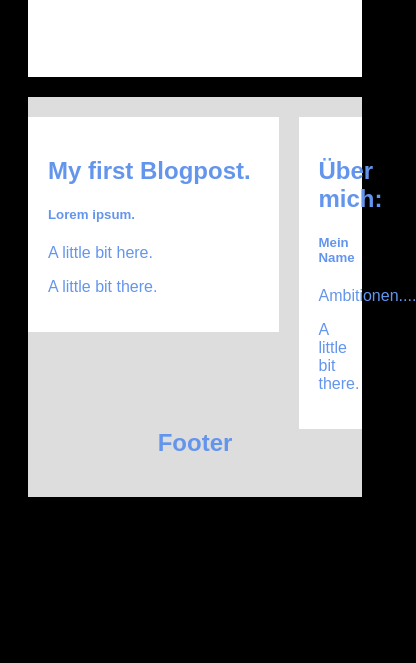
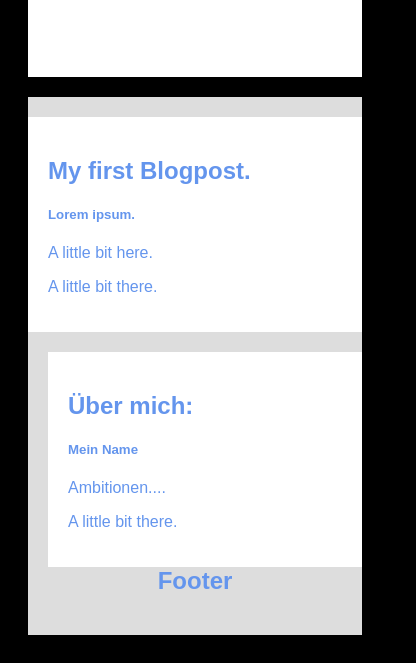
Before and after one commit to das-kritische-selfie/das-kritische-selfie.github.io, a plain HTML site: page index.html in a window 390 px wide. Shown: the part 318-981 px from the top of the page, 416 px wide, since content can reach past the window. Before the commit the page ends 844 px from the top, so only its background shows below. Drawn offline with Linux system fonts and the light colour scheme.

Commit message:
index.html updated

```diff
--- a/index.html
+++ b/index.html
@@ -46,7 +46,13 @@
                 background: #ddd;
                 margin-top: 20px;
             }
+            @media screen and (max-width: 800px) {
+                .leftcolumn, .rightcolumn {
+                 width: 100%;
+                }
+            }
         </style>
+
     </head>
 
     <body>
```
